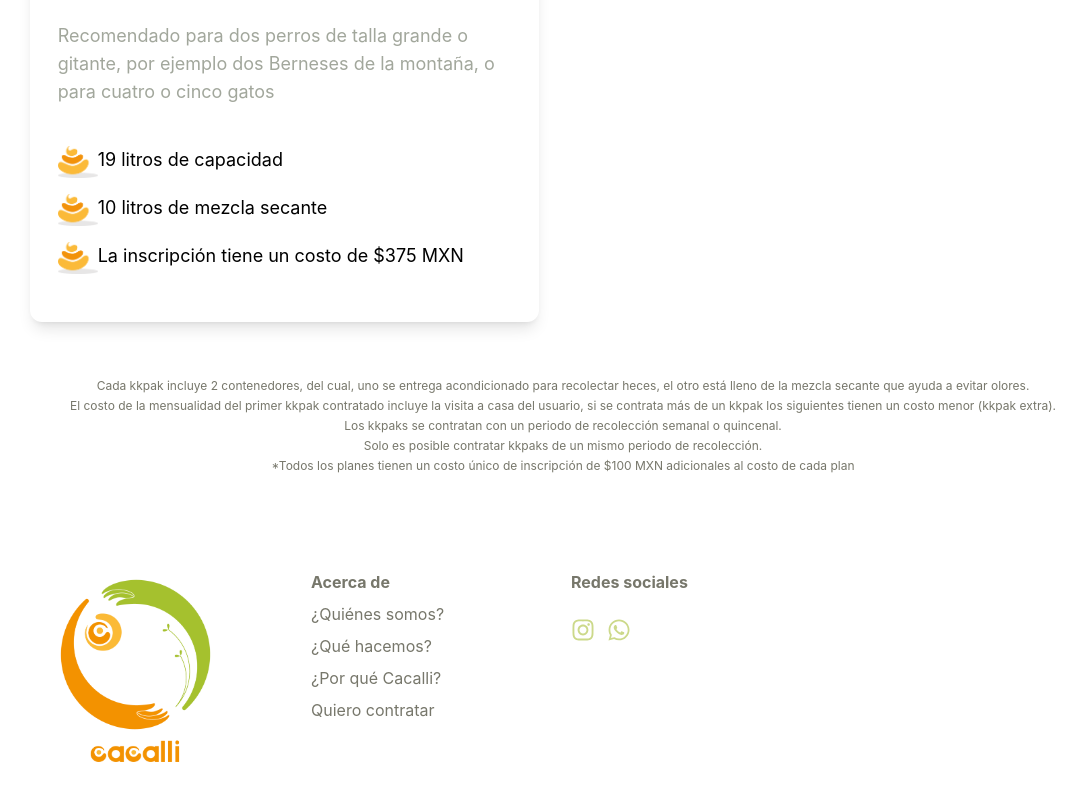
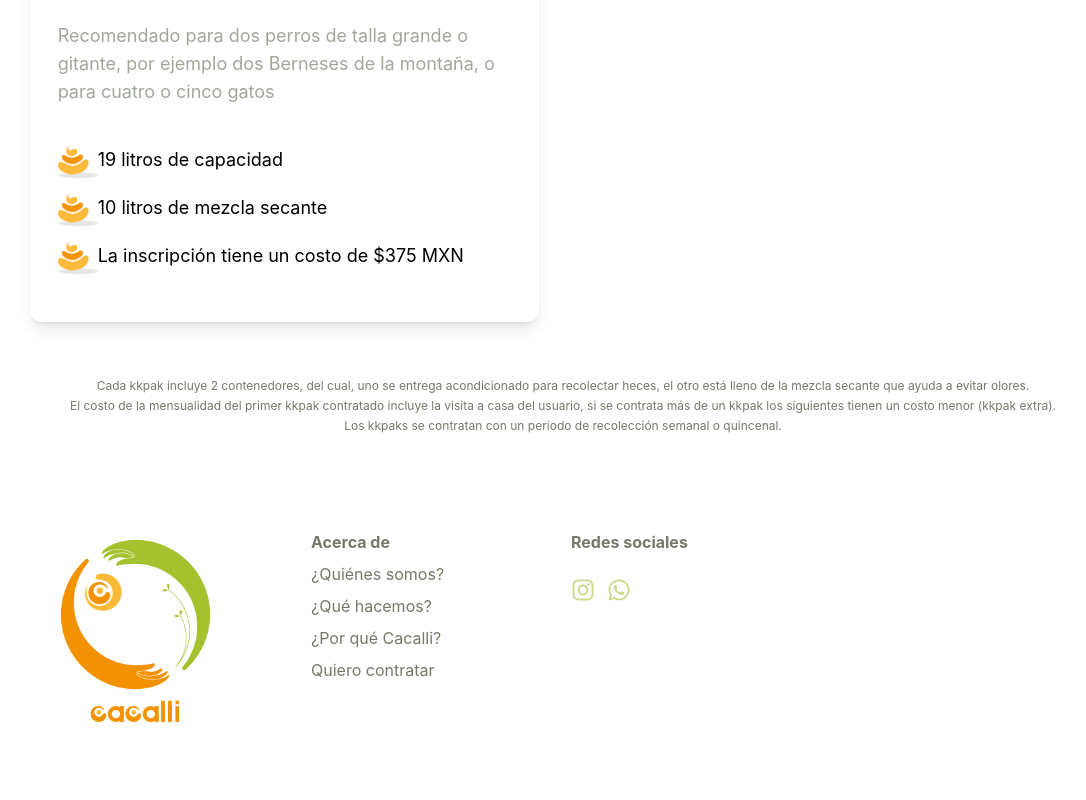
Before and after one commit to Cacalli/cacalli-frontend, a React (Create React App) app: page /plan-suscripcion in a window 1280 px wide. Shown: the part 1242-2042 px from the top of the page, without its empty margins (77-1163 px from the left). Built offline with nearby package versions, Linux system fonts and the light colour scheme; no server answers.

Commit message:
corrección de precios, quitamos el *

```diff
--- a/src/components/SubscriptionPlan/SubscriptionPlan.js
+++ b/src/components/SubscriptionPlan/SubscriptionPlan.js
@@ -206,16 +206,16 @@ export default function SubscriptionPlan() {
           quincenal.
         </p>
 
-        <div>
+        {/* <div>
           <p>
             Solo es posible contratar kkpaks de un mismo periodo de recolección.
           </p>
-        </div>
+        </div> */}
 
-        <p className=" text-center mb-10">
+        {/* <p className=" text-center mb-10">
           *Todos los planes tienen un costo único de inscripción de $100 MXN
           adicionales al costo de cada plan
-        </p>
+        </p> */}
       </div>
       <ToastContainer />
     </div>
```
